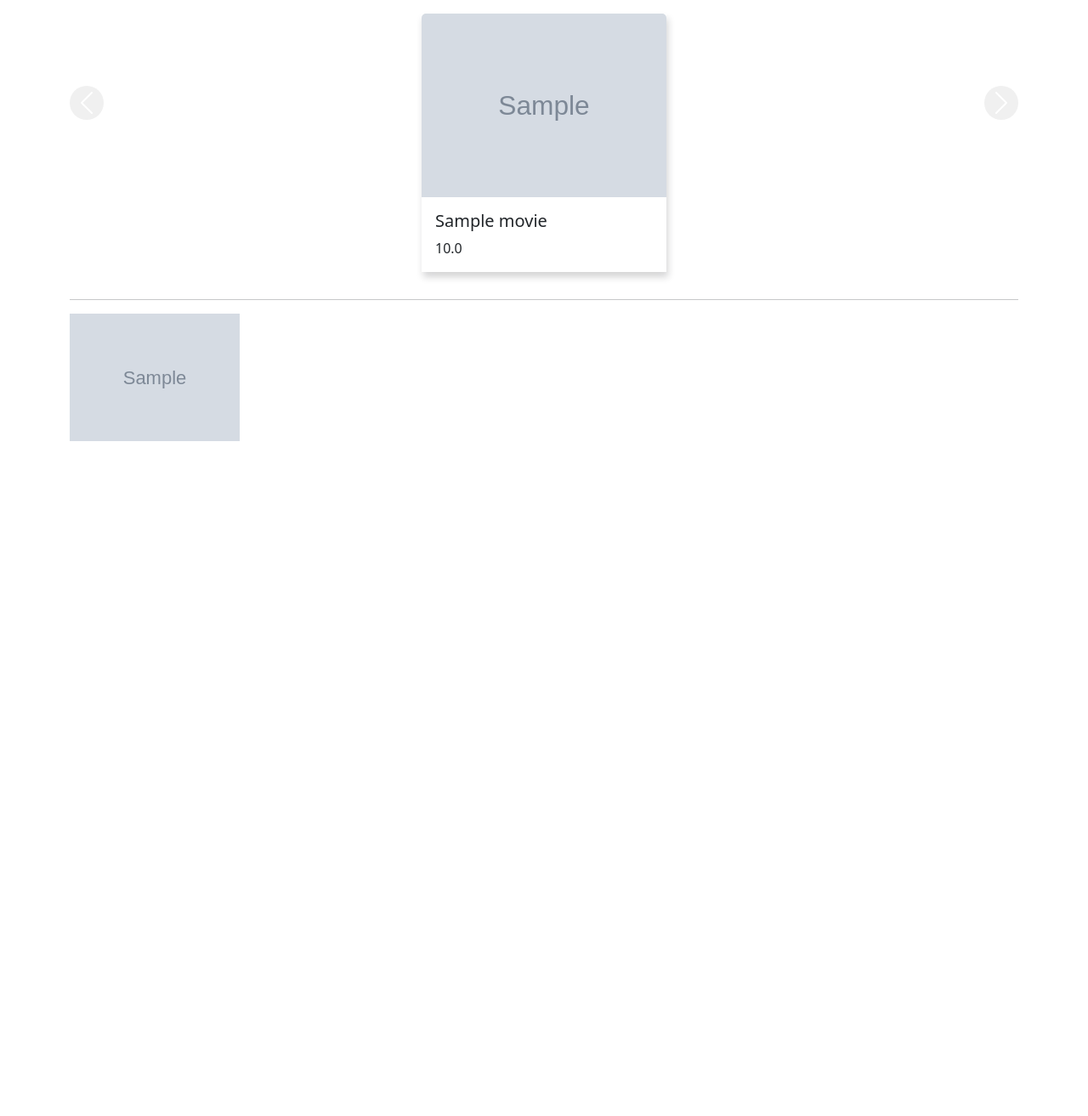
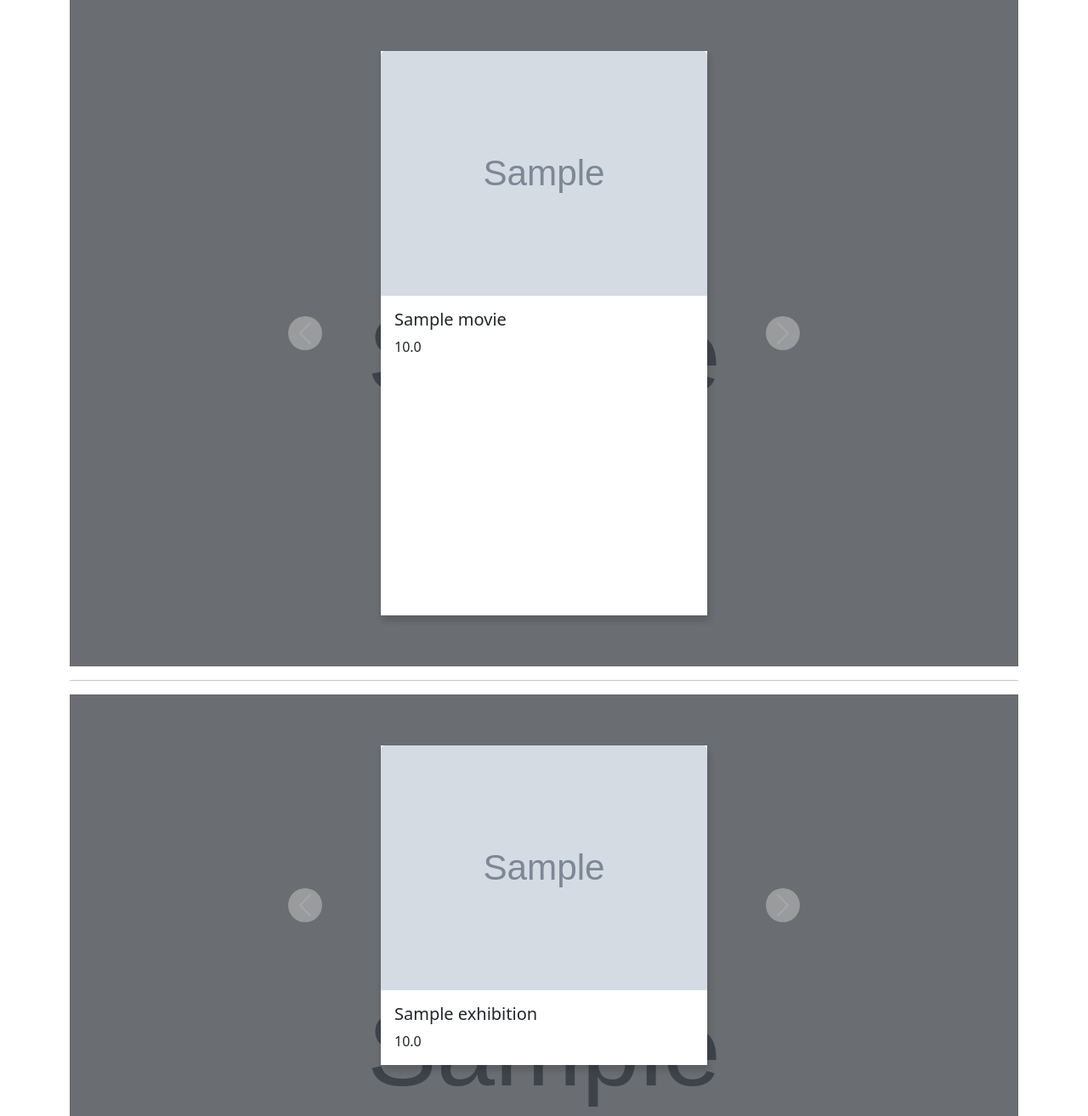
Before and after one commit to Dev-nenda/Django_Web_Project, a Django app: page /home/ in a window 1280 px wide. Shown: the part 56-1369 px from the top of the page at 85% size. Before the commit the page ends 575 px from the top, so only its background shows below. Run offline with Django 4.2, Linux system fonts and the light colour scheme; tables that the repository leaves empty hold one stand-in row (values such as "Sample post"); grey boxes marked "Sample" are stand-in pictures; some libraries are stand-ins or nearby versions.

Commit message:
exhibitions score, html_css

```diff
--- a/accounts/templates/accounts/profile.html
+++ b/accounts/templates/accounts/profile.html
@@ -86,9 +86,12 @@
 <hr>
 {% if user == profile_user %}
 
+
 <a href="{% url 'account:change_password' profile_user.username %}">
     <button>비밀번호 변경</button>
 </a>
+
+
 <a href="{% url 'account:update' profile_user.username %}">
     <button>정보수정</button>
 </a>
--- a/accounts/views.py
+++ b/accounts/views.py
@@ -2,7 +2,7 @@ from django.shortcuts import render, redirect, get_object_or_404
 from django.views.decorators.http import require_http_methods, require_safe, require_POST
 from django.contrib import messages
 
-from django.contrib.auth.forms import AuthenticationForm, PasswordChangeForm
+from django.contrib.auth.forms import AuthenticationForm
 from django.contrib.auth import login as auth_login, logout as auth_logout, get_user_model, update_session_auth_hash
 from django.contrib.auth.decorators import login_required
 from django.contrib.auth.models import Group
--- a/exhibition/models.py
+++ b/exhibition/models.py
@@ -19,6 +19,10 @@ class Exhibition(models.Model):
     like_users = models.ManyToManyField(settings.AUTH_USER_MODEL, related_name='like_exhibitions')
 
     poster = models.URLField(blank=True, null=True)
+
+    score = models.FloatField(null = True)
+
+    hits = models.PositiveIntegerField(default= 0)
 
 class Expert_review(models.Model):
 
--- a/exhibition/templates/exhibition/index.html
+++ b/exhibition/templates/exhibition/index.html
@@ -10,7 +10,7 @@
             {{exhibition.owner.username}}
         </a>
         <a href="{% url 'exhibition:exhibition_detail' exhibition.pk %}">
-            {{exhibition.title}}
+            {{exhibition.title}} {{exhibition.score}}
         </a>
     </li>
     {% endfor %}
--- a/home/templates/home/home.html
+++ b/home/templates/home/home.html
@@ -36,83 +36,26 @@
 {% block content %}
 
 
-    <div id="carouselExample" class="carousel slide" >
+{% include 'home/on_showing_movie.html' %}
 
-        <div class="carousel-inner">
+<hr>
 
-            {% for movie in movies %}
-            {% if movie.on_showing == True %}
-            <div class="carousel-item">
-                    <div class = 'cards-wrapper'>
-                        <div class="card" style="width: 18rem;">
-                            <a href="{% url 'movie:movie_detail' movie.pk %}"><img src="{{movie.poster}}" class="card-img-top" alt="poster"></a>
-                            <div class="card-body">
-                                <h5 class="card-title">{{movie.title}}</h5>
-                                <p class="card-text">{{movie.score}}</p>
-                            </div>
-                        </a>
-                    </div>
-                </div>
-            </div>
-            {% endif %}
-            {% endfor %}
-
-        </div>
-
-        <button class="carousel-control-prev" type="button" data-bs-target="#carouselExample" data-bs-slide="prev">
-          <span class="carousel-control-prev-icon" aria-hidden="true"></span>
-          <span class="visually-hidden">Previous</span>
-        </button>
-        <button class="carousel-control-next" type="button" data-bs-target="#carouselExample" data-bs-slide="next">
-          <span class="carousel-control-next-icon" aria-hidden="true"></span>
-          <span class="visually-hidden">Next</span>
-        </button>
-      </div>
+{% include 'home/on_showing_exhibition.html' %}
 
 
-    {% comment %} <div id="carouselExampleControls" class="carousel slide" data-bs-ride="carousel">
-        <div class="carousel-inner">
-            <div class="carousel-item active">
-                <div class = "cards-wrapper">
-                {% for movie in movies %}
-                {% if movie.on_showing == True %}
-                    <div class="col-sm-3">
-                        <div class="card" style="width: 18rem;">
-                            <a href="{% url 'movie:movie_detail' movie.pk %}"><img src="{{movie.poster}}" class="card-img-top" alt="poster"></a>
-                            <div class="card-body">
-                                <h5 class="card-title">{{movie.title}}</h5>
-                                <p class="card-text">{{movie.score}}</p>
-                            </div>
-                        </div>
-                    </div>
-                {% endif %}
-                {% endfor %}
-                </div>
-            </div>
-            <button class="carousel-control-prev" type="button" data-bs-target="#carouselExampleControls" data-bs-slide="prev">
-                <span class="carousel-control-prev-icon" aria-hidden="true"></span>
-                <span class="visually-hidden">Previous</span>
-            </button>
-            <button class="carousel-control-next" type="button" data-bs-target="#carouselExampleControls" data-bs-slide="next">
-                <span class="carousel-control-next-icon" aria-hidden="true"></span>
-                <span class="visually-hidden">Next</span>
-            </button>
-        </div>
-    </div>  {% endcomment %}
-
-    <hr>
-
-    {% for exhibition in exhibitions %}
-    <a href="{% url 'exhibition:exhibition_detail' exhibition.pk %}"><img src="{{exhibition.poster}}" alt="poster" width="200"></a>
-    {% endfor %}
 
 
 {% endblock content %}
 
 {% block script %}
 <script>
-    const carouselItems = document.querySelectorAll('.carousel-item');
-    carouselItems[0].classList.add('active')
+    const movies = document.querySelectorAll('.movie-card');
+    movies[0].classList.add('active')
+
+    const exhibitions = document.querySelectorAll('.exhibition-card');
+    exhibitions[0].classList.add('active')
+
+
 </script>
 
 {% endblock script %}
--- /dev/null
+++ b/home/templates/home/on_showing_exhibition.html
@@ -0,0 +1,37 @@
+<div id="exhibitioncarousel" class="carousel slide" >
+
+    <div class="carousel-inner" style = "padding: 0;">
+
+        {% for exhibition in exhibitions %}
+
+        <div class="carousel-item exhibition-card">
+            <div class = "cards-wrapper" style="position: relative; width: 100%; height: 100%;">
+                <div style="position:absolute; background-image: url({{exhibition.poster}}); background-size: cover; width: 100%; height: 100%; ">
+                    <div style = "background-color: rgba(0,0,0,0.5); width : 100%; height: 100%;">
+                </div>
+                </div>
+                <div class="card" style="width: 24rem;  margin: 60px auto;">
+                    <a href="{% url 'exhibition:exhibition_detail' exhibition.pk %}">
+                        <img src="{{exhibition.poster}}" class="card-img-top img-fluid"" alt="poster">
+                    </a>
+                    <div class="card-body">
+                        <h5 class="card-title">{{exhibition.title}}</h5>
+                        <p class="card-text">{{exhibition.score}}</p>
+                    </div>
+                </div>
+            </div>
+        </div>
+
+        {% endfor %}
+
+    </div>
+
+    <button class="carousel-control-prev" type="button" data-bs-target="#exhibitioncarousel" data-bs-slide="prev" style="top: 50%; transform: translateY(-50%); margin-left: 23%; opacity: 0.4;">
+        <span class="carousel-control-prev-icon" aria-hidden="true"></span>
+        <span class="visually-hidden">Previous</span>
+    </button>
+    <button class="carousel-control-next" type="button" data-bs-target="#exhibitioncarousel" data-bs-slide="next" style="top: 50%; transform: translateY(-50%);margin-right: 23%; opacity: 0.4;">
+        <span class="carousel-control-next-icon" aria-hidden="true"></span>
+        <span class="visually-hidden">Next</span>
+    </button>
+    </div>
--- /dev/null
+++ b/home/templates/home/on_showing_movie.html
@@ -0,0 +1,39 @@
+<div id="movieCarousel" class="carousel slide" >
+
+    <div class="carousel-inner" style ="padding: 0;">
+
+        {% for movie in movies %}
+        {% if movie.on_showing == True %}
+        <div class="carousel-item movie-card">
+            <div class = "cards-wrapper" style="position: relative; width:100%; height: 784px;" >
+                <div style="position:absolute; background-image: url({{movie.poster}}); background-size: cover; width: 100%; height: 100%; ">
+                    <div style = "background-color: rgba(0,0,0,0.5); width : 100%; height: 100%;">
+                </div>
+                </div>
+
+                <div class="card" style="width: 24rem;  margin: 60px auto;">
+                    <a href="{% url 'movie:movie_detail' movie.pk %}">
+                        <img src="{{movie.poster}}" class="card-img-top" alt="poster">
+                    </a>
+                    <div class="card-body">
+                        <h5 class="card-title">{{movie.title}}</h5>
+                        <p class="card-text">{{movie.score}}</p>
+                    </div>
+                </div>
+            </div>
+        </div>
+        {% endif %}
+        {% endfor %}
+
+
+    </div>
+
+    <button class="carousel-control-prev" type="button" data-bs-target="#movieCarousel" data-bs-slide="prev" style="top: 50%; transform: translateY(-50%); margin-left: 23%; opacity: 0.4;">
+        <span class="carousel-control-prev-icon" aria-hidden="true"></span>
+        <span class="visually-hidden">Previous</span>
+    </button>
+    <button class="carousel-control-next" type="button" data-bs-target="#movieCarousel" data-bs-slide="next" style="top: 50%; transform: translateY(-50%);margin-right: 23%; opacity: 0.4;">
+        <span class="carousel-control-next-icon" aria-hidden="true"></span>
+        <span class="visually-hidden">Next</span>
+    </button>
+    </div>
--- a/templates/base.html
+++ b/templates/base.html
@@ -11,7 +11,7 @@
 </head>
 <body>
     {% include 'base_nav.html' %}
-    <div class ='container'>
+    <div class ='container' style = "margin-top:56px;">
 
         {% block content %}
         {% endblock content %}
--- a/templates/base_nav.html
+++ b/templates/base_nav.html
@@ -1,4 +1,4 @@
-<div class= 'container'>
+<div class= "container fixed-top">
 
   <nav class="navbar navbar-expand-lg navbar-light bg-light">
     <div class="container-fluid">
```
Also changed, not shown: exhibition/templates/exhibition/detail.html (+19 -7 lines), exhibition/views.py (+17 -3 lines), movie/templates/movie/index.html (+17 -10 lines), art/migrations/0002_alter_art_content.py (added), exhibition/migrations/0003_exhibition_score.py (added), exhibition/migrations/0004_exhibition_hits.py (added).
